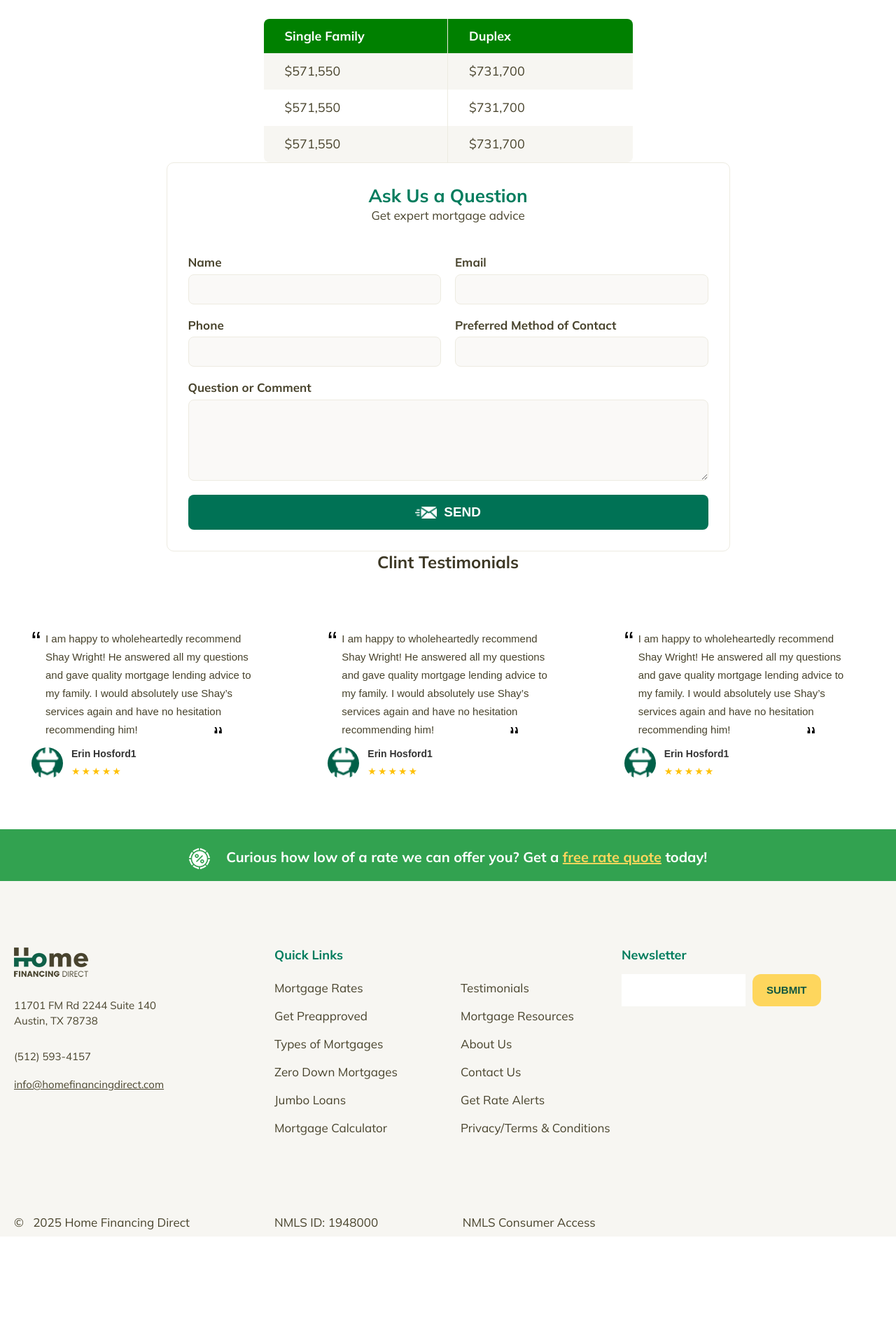
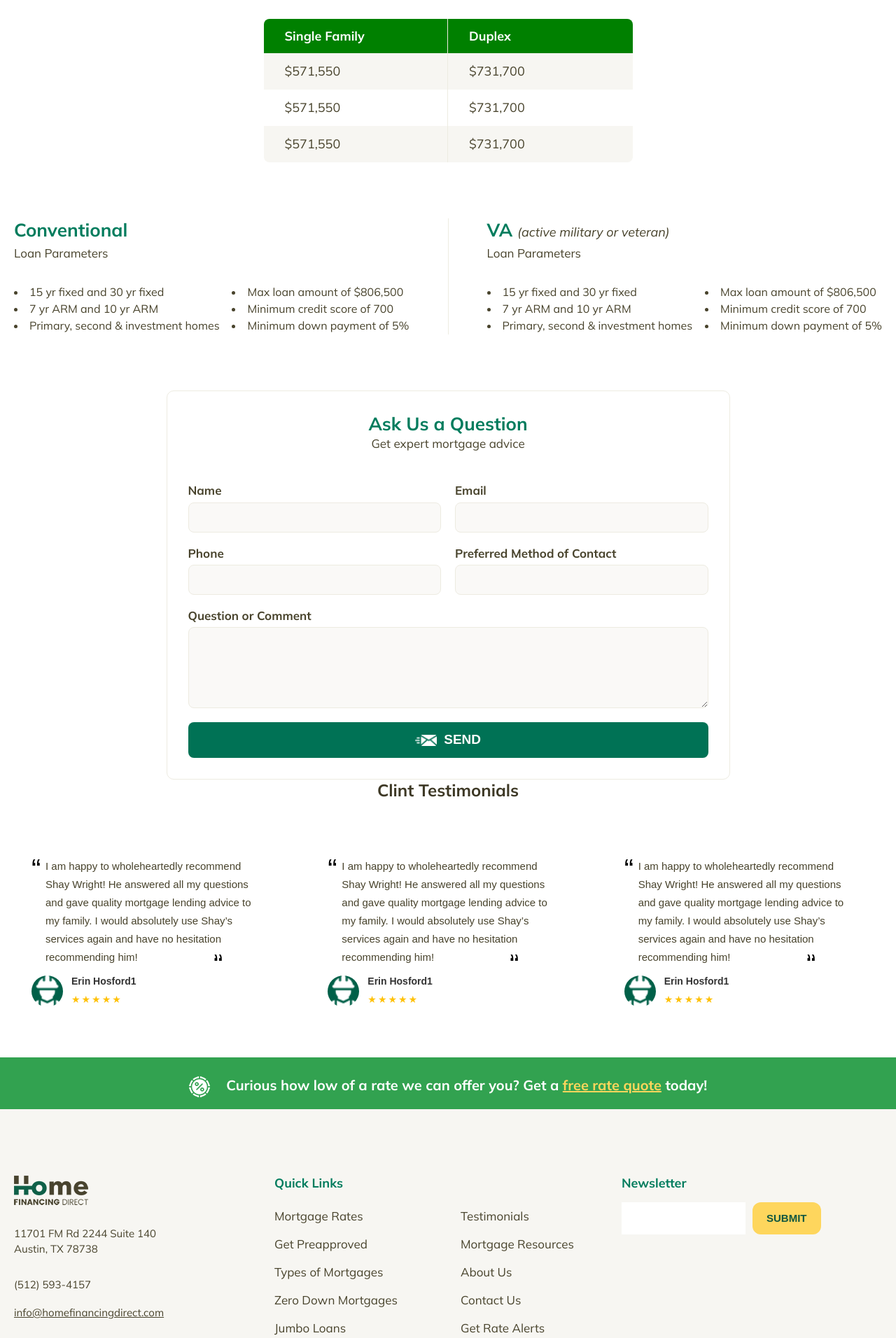
Before and after one commit to DreamLabIt/Financing-Direct, a PHP site: page / in a window 1280 px wide. Shown: the part 2823-4735 px from the top of the page at 70% size. Before the commit the page ends 4590 px from the top, so only its background shows below. Run offline with PHP 8.4, Linux system fonts and the light colour scheme.

Commit message:
update parameter section

```diff
--- a/assets/style.css
+++ b/assets/style.css
@@ -751,6 +751,74 @@ textarea {
 
 /* ================ down-pament-rate style end ================ */
 
+
+
+/* ========================= loan parameters style start ================== */
+
+.parameters-wrap {
+  padding-block: 20px;
+}
+.parameters-wrap .border{
+  width: 100%;
+  height: 1px;
+  background-color: #EDEBE1;
+
+}
+.parameters-item p {
+    margin-bottom: 14px;
+}
+.parameters-item{
+  flex: 1;
+}
+.parameters {
+  gap: 10px;
+}
+
+.parameters-links {
+  font-size: 14px;
+  flex-direction: row;
+}
+.parameters-links ul li{
+  list-style-type: disc;
+
+}
+.parameters-links ul, ol {
+    list-style-position: inside;
+}
+.parameters-item span{
+  font-size: 18px;
+  line-height: 21.6px;
+  font-weight: 400;
+  font-style: italic;
+  color: var(--color-text);
+}
+
+@media only screen and (min-width:769px)  {
+  .parameters-wrap {
+    padding-block: 80px;
+}
+  .parameters-wrap .border{
+    width: 1px;
+    height: unset;
+    margin-inline: 45px;
+  }
+  .parameters {
+    flex-direction: row;
+  }
+  .parameters-links ul li{
+    font-size: 16px;
+  }
+  .parameters-item h2 {
+    margin-bottom: 5px;
+  }
+  .parameters-item p {
+    margin-bottom: 32px;
+  }
+}
+
+
+/* ========================= loan parameters style end ================== */
+
     /* =========== Calculetor style =========== */
 
     .calculator-container {
--- a/index.php
+++ b/index.php
@@ -334,6 +334,52 @@
       <!-- ============================= FHA loon rate section end ========================== -->
 
 
+      <!-- ============================ loan parameters section start ========================= -->
+
+      <section class="parameters-wrap">
+        <div class="common-wrap">
+          <div class="parameters d-flex flex-wrap flex-col justify-between">
+            <div class="parameters-item">
+                <h2>Conventional</h2>
+                <p>Loan Parameters</p>
+              <div class="parameters-links d-flex flex-wrap flex-col justify-between gap-10">
+                <ul>
+                  <li>15 yr fixed and 30 yr fixed</li>
+                  <li>7 yr ARM and 10 yr ARM</li>
+                  <li>Primary, second & investment homes</li>
+                </ul>
+                <ul>
+                  <li>Max loan amount of $806,500</li>
+                  <li>Minimum credit score of 700</li>
+                  <li>Minimum down payment of 5%</li>
+                </ul>
+              </div>
+            </div>
+            <div class="border"></div>
+            <div class="parameters-item">
+                <h2>VA <span>(active military or veteran)</span></h2>
+                <p>Loan Parameters</p>
+              <div class="parameters-links d-flex flex-wrap flex-col justify-between gap-10">
+                <ul>
+                  <li>15 yr fixed and 30 yr fixed</li>
+                  <li>7 yr ARM and 10 yr ARM</li>
+                  <li>Primary, second & investment homes</li>
+                </ul>
+                <ul>
+                  <li>Max loan amount of $806,500</li>
+                  <li>Minimum credit score of 700</li>
+                  <li>Minimum down payment of 5%</li>
+                </ul>
+              </div>
+            </div>
+          </div>
+        </div>
+      </section>
+
+
+      <!-- ============================ loan parameters section end ========================= -->
+
+
 
 
 
```
